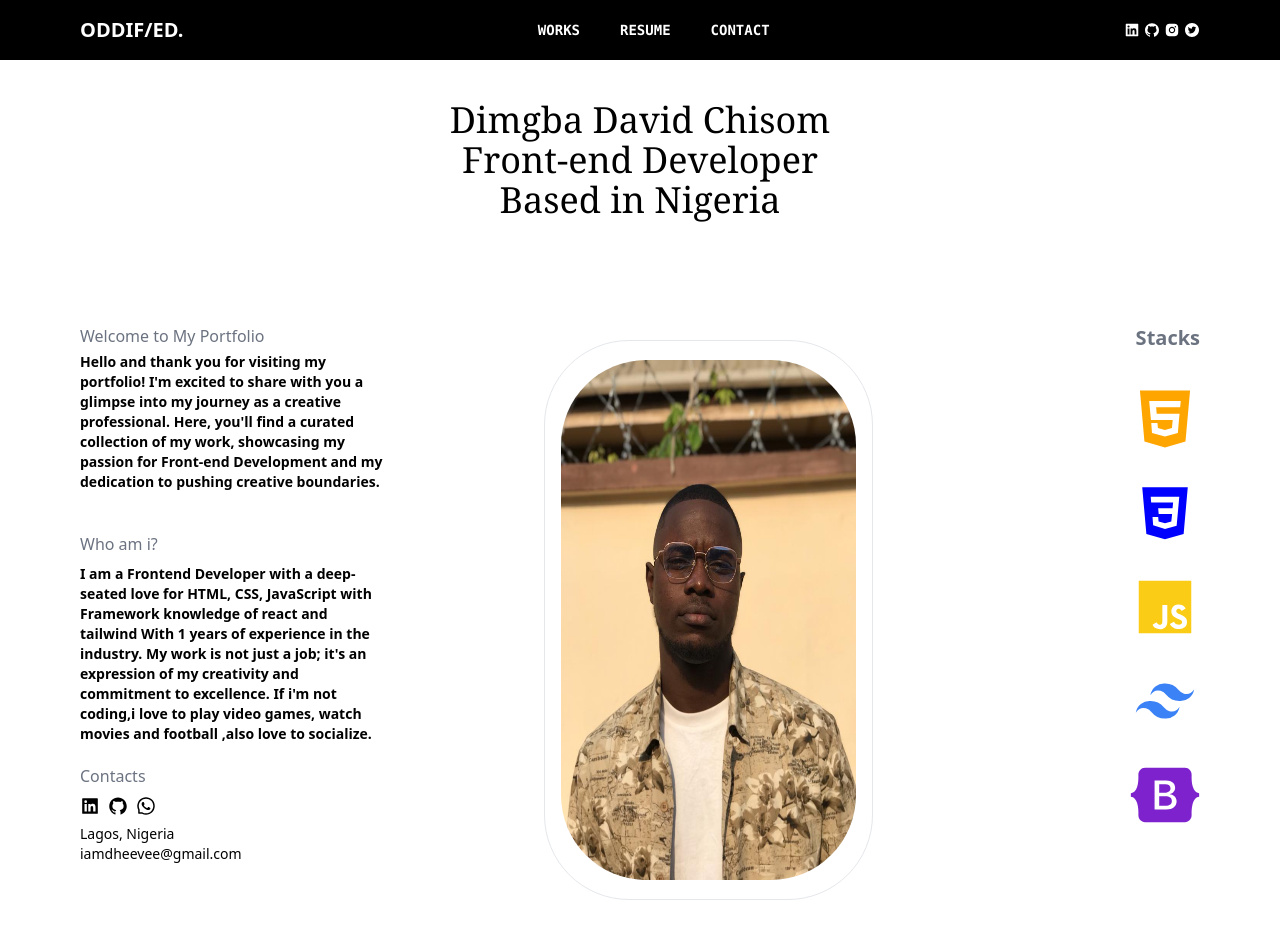
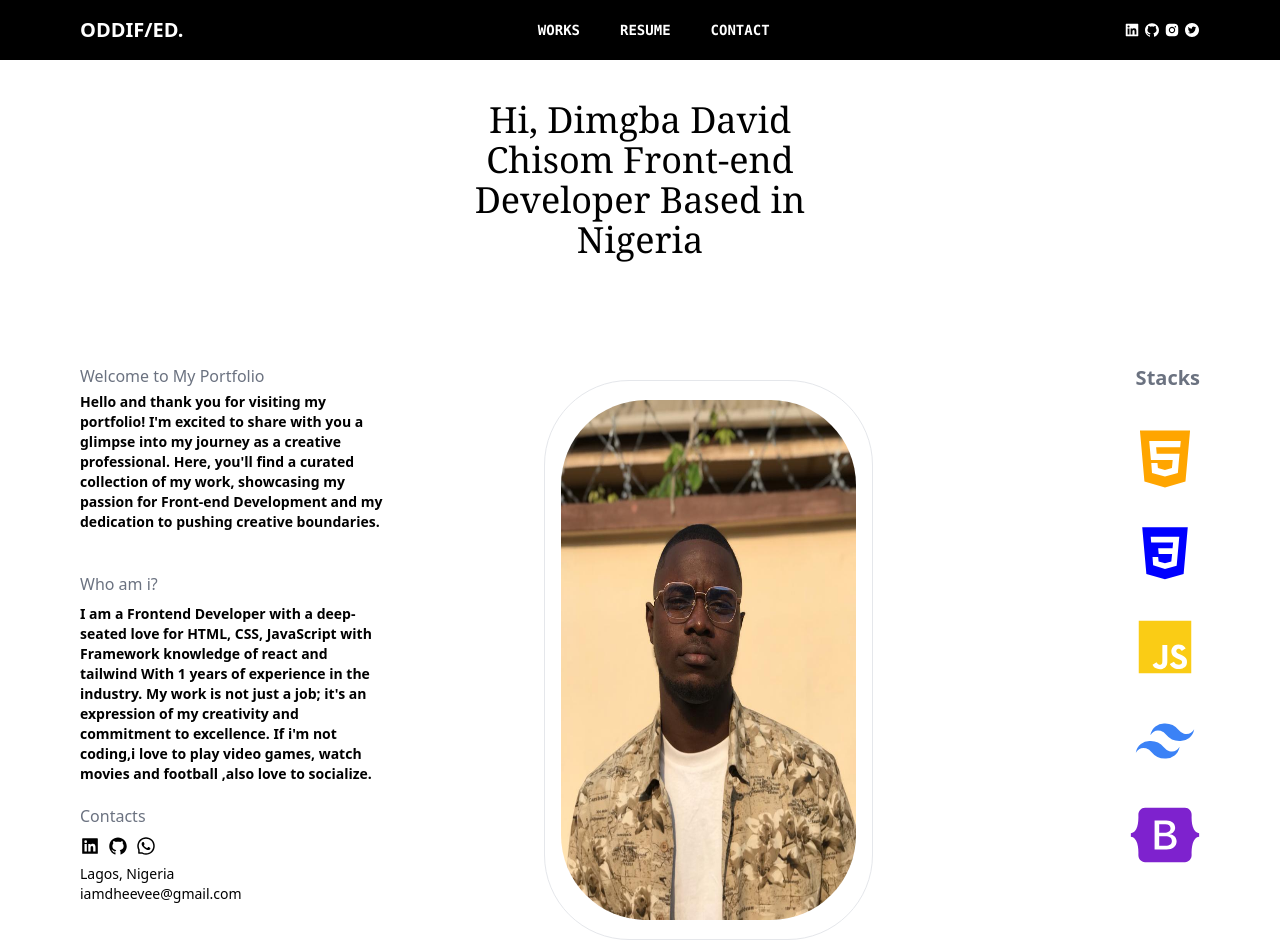
Before and after one commit to ODDIFIED/my-portfolio, a React (Create React App) app: page / in a window 1280 px wide. Before the commit the page ends 900 px from the top, so only its background shows below. Built offline with nearby package versions, Linux system fonts and the light colour scheme.

Commit message:
second commit

```diff
--- a/src/Components/Hero.js
+++ b/src/Components/Hero.js
@@ -18,7 +18,7 @@ function Hero() {
   return (
     <div className="w-full  mx-auto max-w-7xl xsm:mx-w-xl mt-10 px-20 ">
       <h3 className="font-medium font-serif md:text-3xl xsm:text-xl xsm:mt-2 xsm:mx-auto  xsm:w-[100%] sm:w-[90%] md:w-[50%] lg:text-4xl lg:w-[35%]   ">
-        Dimgba David Chisom Front-end Developer Based in Nigeria
+        Hi, Dimgba David Chisom Front-end Developer Based in Nigeria
       </h3>
       <div className="w-100 flex justify-evenly mx-auto md:mt-5 lg:mt-20 xsm:mt-5 xsm:flex-col lg:flex-row   ">
         <div className="w-[30%] mt-6  xsm:w-full lg:w-[40%]  ">
```
